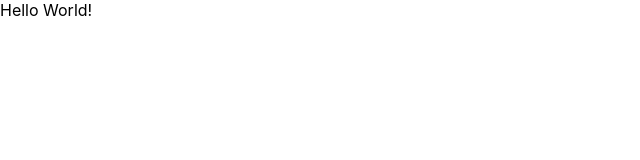
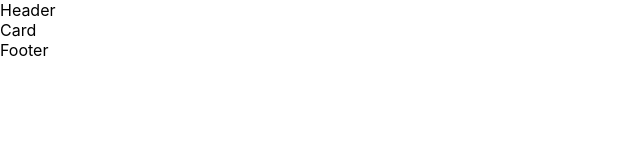
Before and after one commit to lalugue/simple-landing-page, a React (Create React App) app: page / in a window 1280 px wide. Shown: the top 160 px of the page, without its empty margins (0-640 px from the left). Built offline with nearby package versions, Linux system fonts and the light colour scheme.

Commit message:
add components to app

```diff
--- a/src/App.js
+++ b/src/App.js
@@ -1,9 +1,14 @@
 import './App.css';
+import Header from "./components/Header";
+import Card from "./components/Card";
+import Footer from './components/Footer';
 
 function App() {
   return (
     <div>
-      Hello World!
+      <Header/>
+      <Card/>
+      <Footer/>
     </div>
   );
 }
```
